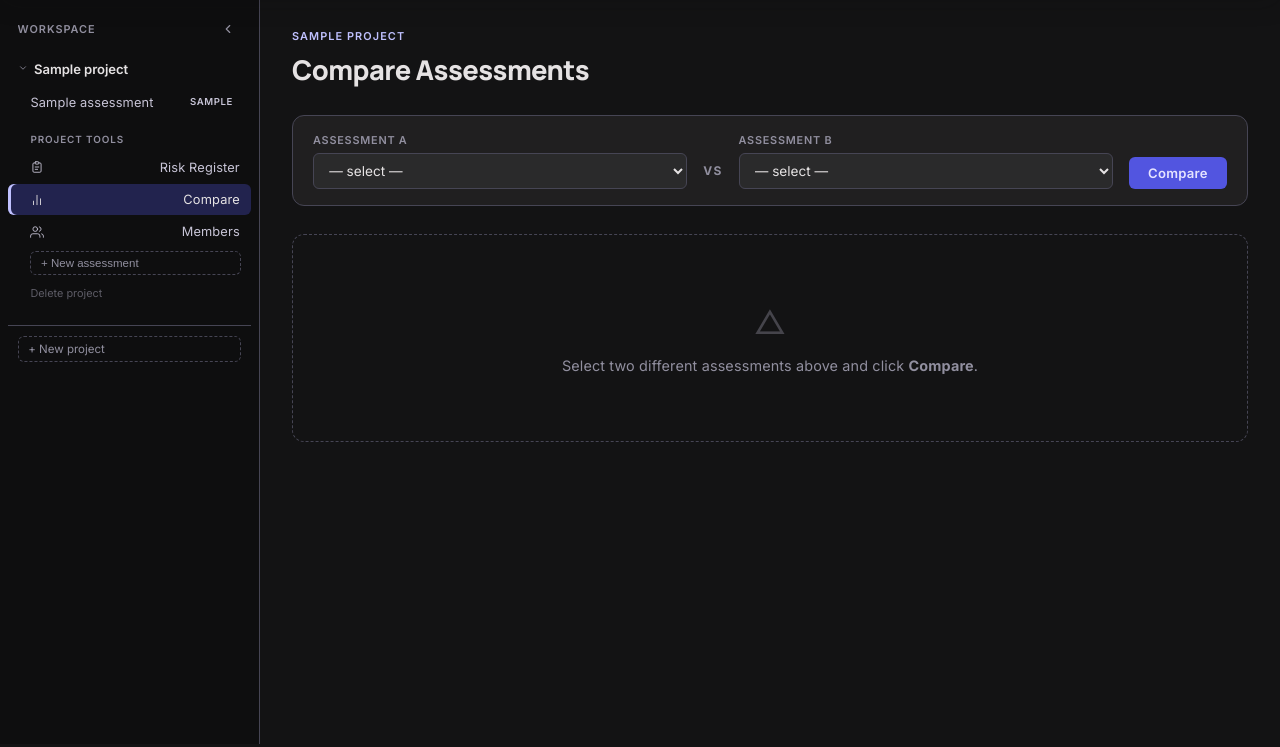
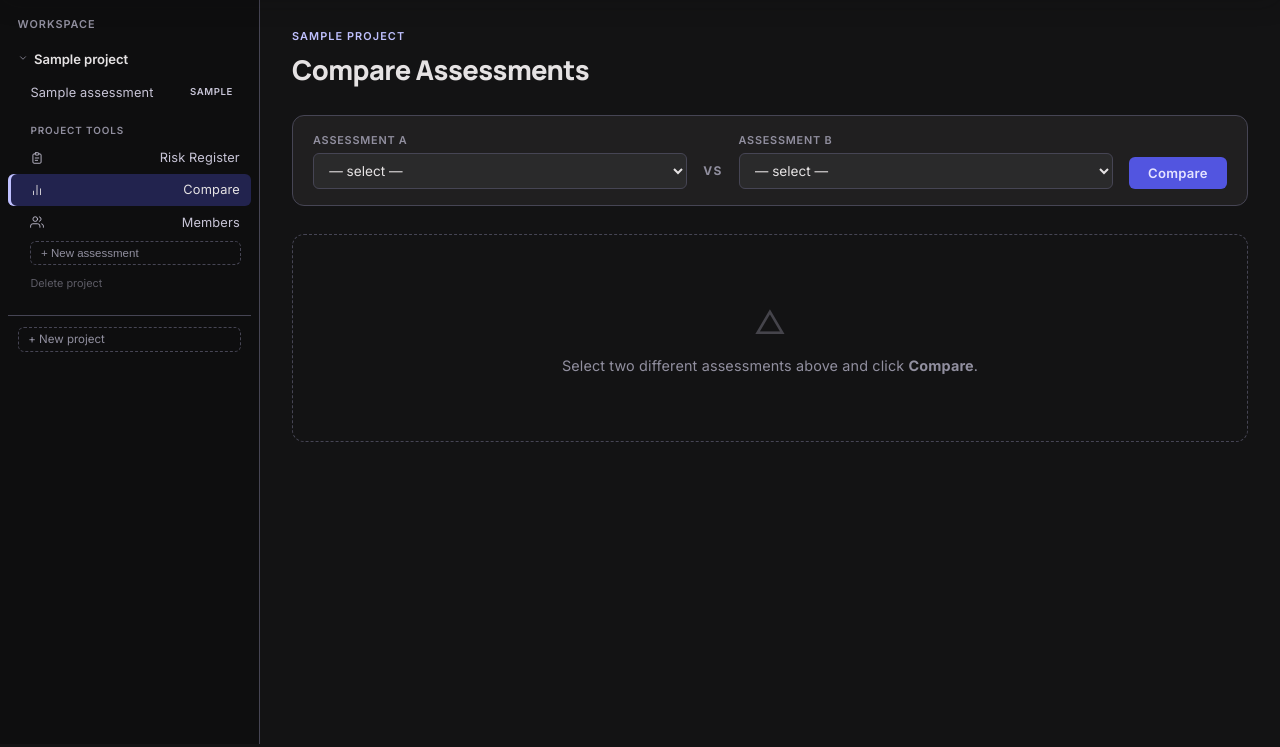
Before and after one commit to thefriendlymanual/libreVigilant, a Flask app: page /projects/1/compare in a window 1280 px wide. Shown: the part 53-800 px from the top of the page. Run offline with Flask 3, Linux system fonts and the light colour scheme; the visitor is signed in with stand-in values (Sample User, id 1); tables that the repository leaves empty hold one stand-in row (values such as "Sample post").

Commit message:
Sidebar: remove broken collapse toggle (empty strip was worse than none)
Co-Authored-By: Claude Sonnet 4.6 <noreply@anthropic.com>

```diff
--- a/templates/_sidebar.html
+++ b/templates/_sidebar.html
@@ -1,9 +1,6 @@
 <aside class="sidebar" id="sidebar">
   <div class="sidebar-head">
     <span class="sidebar-title">Workspace</span>
-    <button class="sidebar-toggle" id="sidebarToggle" title="Collapse sidebar" aria-label="Collapse sidebar">
-      <svg width="14" height="14" viewBox="0 0 24 24" fill="none" stroke="currentColor" stroke-width="2" stroke-linecap="round" stroke-linejoin="round" aria-hidden="true" id="sidebarToggleIcon"><polyline points="15 18 9 12 15 6"/></svg>
-    </button>
   </div>
 
   {% for project in projects %}
--- a/templates/_sidebar_script.html
+++ b/templates/_sidebar_script.html
@@ -1,22 +1,5 @@
 <script>
 (function() {
-  const shell = document.getElementById('shell');
-  if (!shell) return;
-
-  const collapsed = localStorage.getItem('librevig-sidebar-open') === 'false';
-  applySidebarCollapsed(collapsed);
-
-  document.getElementById('sidebarToggle').addEventListener('click', () => {
-    const next = shell.dataset.sidebarCollapsed !== 'true';
-    applySidebarCollapsed(next);
-    localStorage.setItem('librevig-sidebar-open', next ? 'false' : 'true');
-  });
-
-  function applySidebarCollapsed(isCollapsed) {
-    shell.dataset.sidebarCollapsed = isCollapsed ? 'true' : 'false';
-    // icon direction is handled by CSS rotation on .shell[data-sidebar-collapsed]
-  }
-
   document.querySelectorAll('.project-section').forEach(sec => {
     const id = sec.dataset.projectId;
     const saved = localStorage.getItem('librevig-sidebar-project-' + id);
--- a/templates/base.html
+++ b/templates/base.html
@@ -372,10 +372,6 @@
       display: grid;
       grid-template-columns: 260px 1fr;
       min-height: calc(100vh - 56px);
-      transition: grid-template-columns 0.2s ease;
-    }
-    .shell[data-sidebar-collapsed="true"] {
-      grid-template-columns: 52px 1fr;
     }
 
     .sidebar {
@@ -404,30 +400,6 @@
       white-space: nowrap;
       overflow: hidden;
     }
-    .sidebar-toggle {
-      background: transparent;
-      border: none;
-      color: var(--text-muted);
-      cursor: pointer;
-      width: 26px; height: 26px;
-      border-radius: var(--radius-sm);
-      display: inline-flex;
-      align-items: center;
-      justify-content: center;
-      font-size: 0.9rem;
-      flex-shrink: 0;
-      transition: background 0.15s, color 0.15s;
-    }
-    .sidebar-toggle:hover { background: var(--surface-high); color: var(--on-surface); }
-    .sidebar-toggle svg { transition: transform 0.15s ease; }
-    .shell[data-sidebar-collapsed="true"] .sidebar-toggle svg { transform: rotate(180deg); }
-
-    .shell[data-sidebar-collapsed="true"] .sidebar-title,
-    .shell[data-sidebar-collapsed="true"] .project-section,
-    .shell[data-sidebar-collapsed="true"] .sidebar-footer {
-      display: none;
-    }
-
     .project-section {
       border-radius: var(--radius-md);
       overflow: hidden;
```
Also changed, not shown: project.md (+6 -10 lines).
